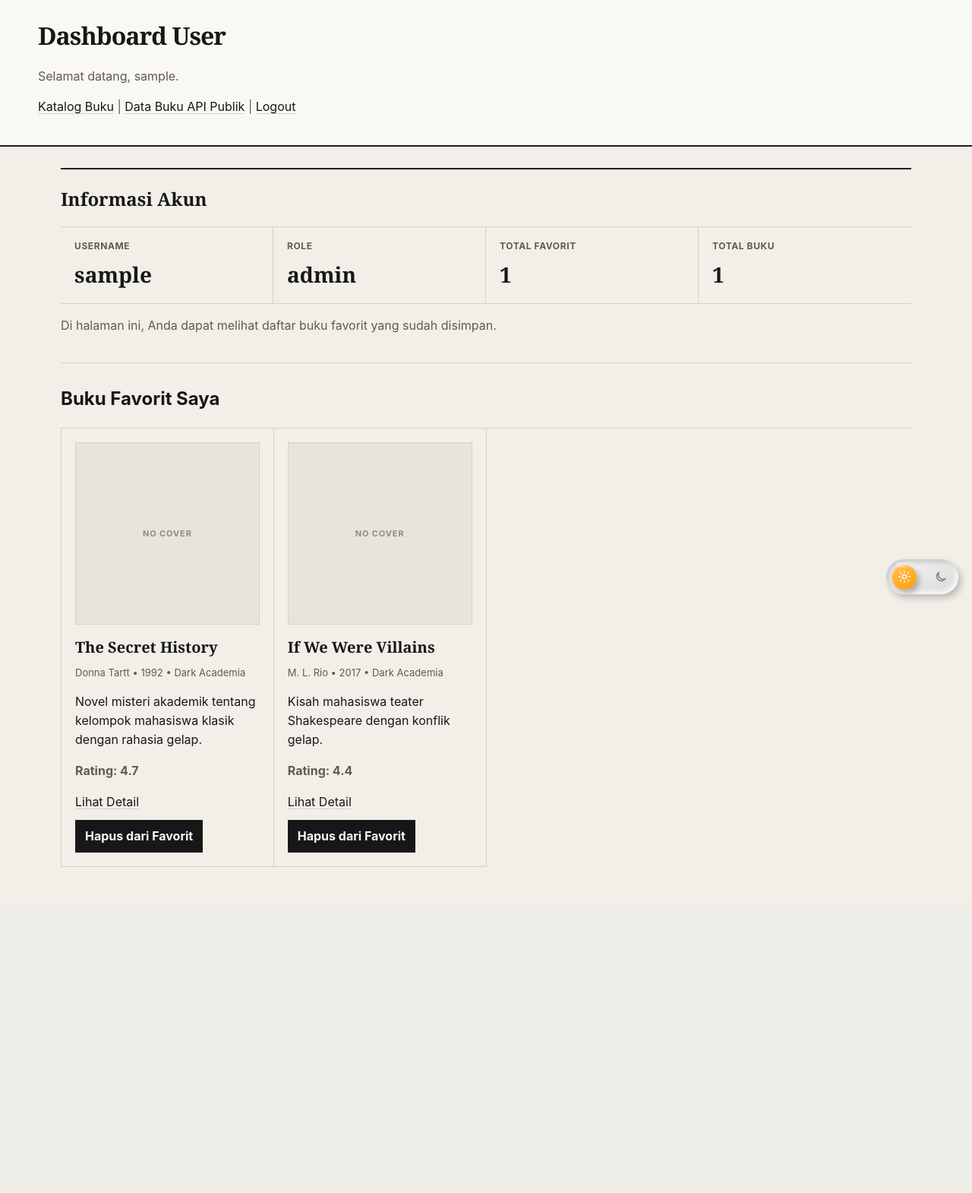
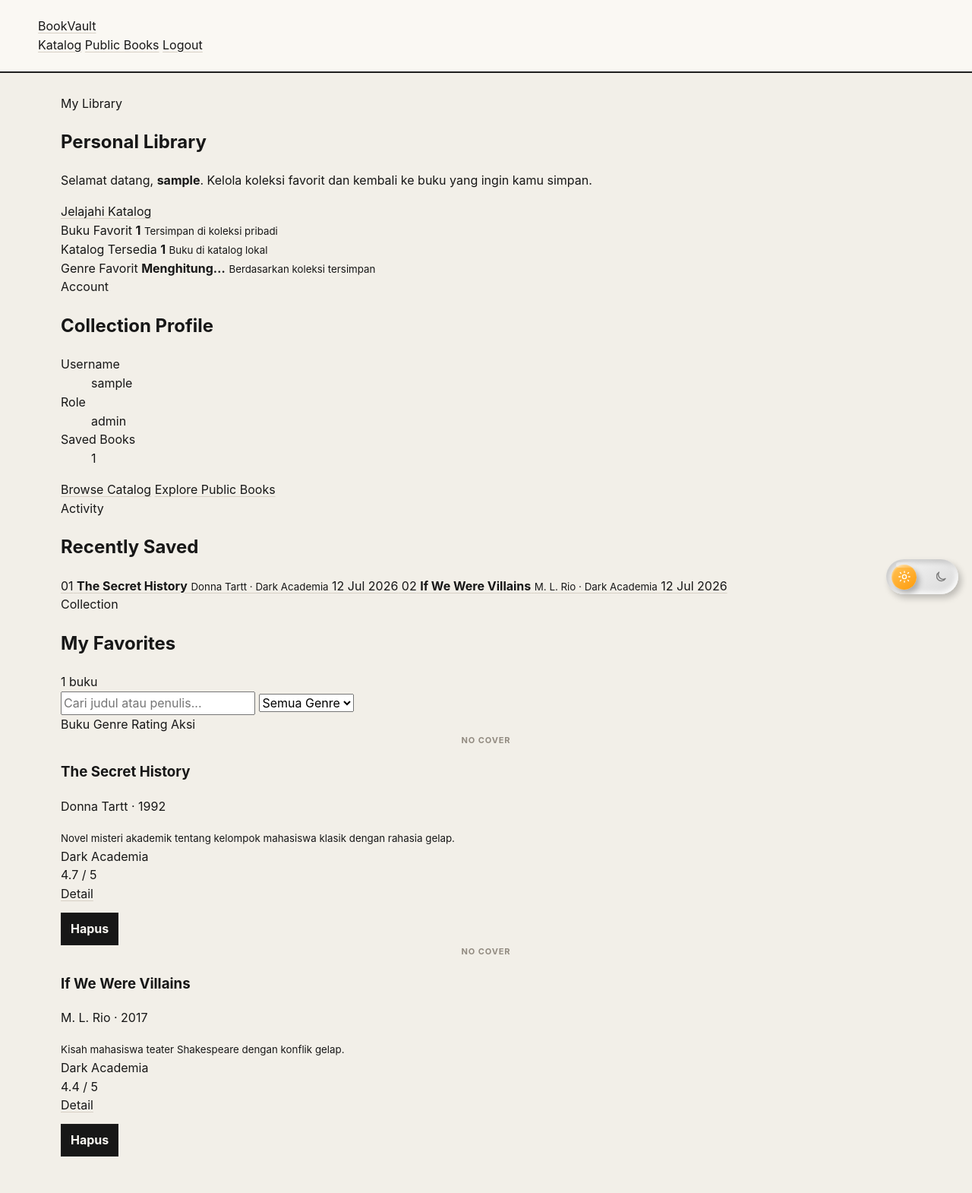
Before and after one commit to panjiaryasoma/bookvault-flask, a Flask app: template templates/user_dashboard.html in a window 1280 px wide. Shown: the whole page at 76% size. Before the commit the page ends 1141 px from the top, so only its background shows below. Run offline with Flask 3, Linux system fonts and the light colour scheme; the template is opened without the code that fills it: values that come from a table or form of the project are taken from there, most other values are stand-ins (such as "Sample title", 1, 10 or a date in 2020).

Commit message:
Redesign user dashboard as personal library workspace

```diff
--- a/templates/user_dashboard.html
+++ b/templates/user_dashboard.html
@@ -7,85 +7,187 @@
 {% endblock %}
 
 {% block header %}
-<header>
-    <h1>Dashboard User</h1>
-    <p>Selamat datang, {{ username }}.</p>
-    <p>
-        <a href="/">Katalog Buku</a> |
-        <a href="/public-books">Data Buku API Publik</a> |
+<header class="user-header">
+    <a href="/" class="user-brand">BookVault</a>
+    <nav class="user-header-nav" aria-label="Navigasi user">
+        <a href="/">Katalog</a>
+        <a href="/public-books">Public Books</a>
         <a href="/logout">Logout</a>
-    </p>
+    </nav>
 </header>
 {% endblock %}
 
 {% block content %}
-<div class="panel">
-    <h2>Informasi Akun</h2>
-
-    <div class="user-stats">
-        <div class="user-stat-card">
-            <span class="label">Username</span>
-            <strong>{{ username }}</strong>
+<section class="library-intro" aria-labelledby="library-title">
+    <div>
+        <span class="eyebrow">My Library</span>
+        <h1 id="library-title">Personal Library</h1>
+        <p>Selamat datang, <strong>{{ username }}</strong>. Kelola koleksi favorit dan kembali ke buku yang ingin kamu simpan.</p>
     </div>
 
-        <div class="user-stat-card">
-            <span class="label">Role</span>
-            <strong>{{ role }}</strong>
+    <a href="/" class="primary-action">Jelajahi Katalog</a>
+</section>
+
+<section class="library-stats" aria-label="Ringkasan koleksi">
+    <article class="library-stat">
+        <span class="stat-label">Buku Favorit</span>
+        <strong>{{ total_favorites }}</strong>
+        <small>Tersimpan di koleksi pribadi</small>
+    </article>
+
+    <article class="library-stat">
+        <span class="stat-label">Katalog Tersedia</span>
+        <strong>{{ total_books }}</strong>
+        <small>Buku di katalog lokal</small>
+    </article>
+
+    <article class="library-stat">
+        <span class="stat-label">Genre Favorit</span>
+        <strong id="favorite-genre">{% if favorites %}Menghitung…{% else %}—{% endif %}</strong>
+        <small>Berdasarkan koleksi tersimpan</small>
+    </article>
+</section>
+
+<section class="library-overview">
+    <article class="overview-panel account-panel">
+        <div class="section-heading">
+            <span class="eyebrow">Account</span>
+            <h2>Collection Profile</h2>
         </div>
 
-        <div class="user-stat-card">
-            <span class="label">Total Favorit</span>
-            <strong>{{ total_favorites }}</strong>
+        <dl class="profile-list">
+            <div>
+                <dt>Username</dt>
+                <dd>{{ username }}</dd>
+            </div>
+            <div>
+                <dt>Role</dt>
+                <dd>{{ role }}</dd>
+            </div>
+            <div>
+                <dt>Saved Books</dt>
+                <dd>{{ total_favorites }}</dd>
+            </div>
+        </dl>
+
+        <div class="quick-actions" aria-label="Aksi cepat">
+            <a href="/">Browse Catalog</a>
+            <a href="/public-books">Explore Public Books</a>
+        </div>
+    </article>
+
+    <article class="overview-panel recent-panel">
+        <div class="section-heading">
+            <span class="eyebrow">Activity</span>
+            <h2>Recently Saved</h2>
         </div>
 
-        <div class="user-stat-card">
-            <span class="label">Total Buku</span>
-            <strong>{{ total_books }}</strong>
+        {% if favorites %}
+        <div class="recent-list">
+            {% for favorite in favorites[:3] %}
+            <a href="/book/{{ favorite.book.id }}" class="recent-item">
+                <span class="recent-index">0{{ loop.index }}</span>
+                <span class="recent-copy">
+                    <strong>{{ favorite.book.title }}</strong>
+                    <small>{{ favorite.book.author }} · {{ favorite.book.genre }}</small>
+                </span>
+                <time datetime="{{ favorite.created_at.isoformat() }}">{{ favorite.created_at.strftime('%d %b %Y') }}</time>
+            </a>
+            {% endfor %}
+        </div>
+        {% else %}
+        <p class="empty-copy">Belum ada aktivitas favorit. Koleksi ini masih sangat disiplin dalam menjaga kehampaan.</p>
+        {% endif %}
+    </article>
+</section>
+
+<section class="favorites-section" aria-labelledby="favorites-title">
+    <div class="favorites-heading-row">
+        <div class="section-heading">
+            <span class="eyebrow">Collection</span>
+            <h2 id="favorites-title">My Favorites</h2>
+        </div>
+        <span class="result-count" id="favorite-result-count">{{ total_favorites }} buku</span>
+    </div>
+
+    {% if favorites %}
+    <div class="favorite-toolbar">
+        <label class="search-control">
+            <span class="sr-only">Cari buku favorit</span>
+            <input id="favorite-search" type="search" placeholder="Cari judul atau penulis..." autocomplete="off">
+        </label>
+
+        <label class="genre-control">
+            <span class="sr-only">Filter genre favorit</span>
+            <select id="favorite-genre-filter">
+                <option value="">Semua Genre</option>
+            </select>
+        </label>
+    </div>
+
+    <div class="favorite-list" id="favorite-list">
+        <div class="favorite-list-head" aria-hidden="true">
+            <span>Buku</span>
+            <span>Genre</span>
+            <span>Rating</span>
+            <span>Aksi</span>
+        </div>
+
+        {% for favorite in favorites %}
+        <article
+            class="favorite-row"
+            data-title="{{ favorite.book.title|lower }}"
+            data-author="{{ favorite.book.author|lower }}"
+            data-genre="{{ favorite.book.genre }}"
+        >
+            <div class="favorite-book">
+                {% if favorite.book.cover_image %}
+                <img src="{{ favorite.book.cover_image }}" alt="Cover {{ favorite.book.title }}" class="favorite-cover">
+                {% else %}
+                <div class="favorite-cover cover-placeholder" aria-hidden="true">No Cover</div>
+                {% endif %}
+
+                <div class="favorite-book-copy">
+                    <h3>{{ favorite.book.title }}</h3>
+                    <p>{{ favorite.book.author }} · {{ favorite.book.year }}</p>
+                    {% if favorite.book.description %}
+                    <small>{{ favorite.book.description }}</small>
+                    {% endif %}
                 </div>
             </div>
 
-    <p class="dashboard-note">
-        Di halaman ini, Anda dapat melihat daftar buku favorit yang sudah disimpan.
-    </p>
+            <div class="favorite-genre">{{ favorite.book.genre }}</div>
+
+            <div class="favorite-rating">
+                {% if favorite.book.rating and favorite.book.rating > 0 %}
+                {{ favorite.book.rating }} / 5
+                {% else %}
+                Belum dinilai
+                {% endif %}
             </div>
 
-<h2>Buku Favorit Saya</h2>
+            <div class="favorite-actions">
+                <a href="/book/{{ favorite.book.id }}">Detail</a>
+                <form method="POST" action="/favorite/remove/{{ favorite.book.id }}" class="favorite-form">
+                    <button type="submit">Hapus</button>
+                </form>
+            </div>
+        </article>
+        {% endfor %}
+    </div>
 
-{% if favorites %}
-<div class="grid">
-    {% for favorite in favorites %}
-    <div class="card">
-        {% if favorite.book.cover_image %}
-        <img src="{{ favorite.book.cover_image }}" alt="Cover {{ favorite.book.title }}" class="book-cover">
+    <p class="filter-empty" id="favorite-filter-empty" hidden>Tidak ada buku favorit yang cocok dengan filter ini.</p>
     {% else %}
-        <div class="book-cover cover-placeholder">
-            <span>No Cover</span>
+    <div class="collection-empty">
+        <span class="eyebrow">Empty Collection</span>
+        <h3>Belum ada buku favorit.</h3>
+        <p>Simpan buku dari katalog untuk mulai membangun koleksi pribadi.</p>
+        <a href="/" class="primary-action">Buka Katalog</a>
     </div>
     {% endif %}
+</section>
+{% endblock %}
 
-        <h3>{{ favorite.book.title }}</h3>
-
-        <div class="meta">
-            {{ favorite.book.author }} • {{ favorite.book.year }} • {{ favorite.book.genre }}
-        </div>
-
-        <p>{{ favorite.book.description }}</p>
-
-        {% if favorite.book.rating and favorite.book.rating > 0 %}
-        <p class="rating">Rating: {{ favorite.book.rating }}</p>
-        {% else %}
-        <p class="rating">Rating: Belum dinilai</p>
-        {% endif %}
-
-        <a href="/book/{{ favorite.book.id }}">Lihat Detail</a>
-
-        <form method="POST" action="/favorite/remove/{{ favorite.book.id }}" class="favorite-form">
-            <button type="submit">Hapus dari Favorit</button>
-        </form>
-    </div>
-    {% endfor %}
-</div>
-{% else %}
-<p class="empty">Belum ada buku favorit. Silakan pilih buku dari halaman katalog.</p>
-{% endif %}
+{% block scripts %}
+<script src="{{ url_for('static', filename='js/user_dashboard.js') }}"></script>
 {% endblock %}
```
Lines whose indentation alone changed are shown as unchanged.
